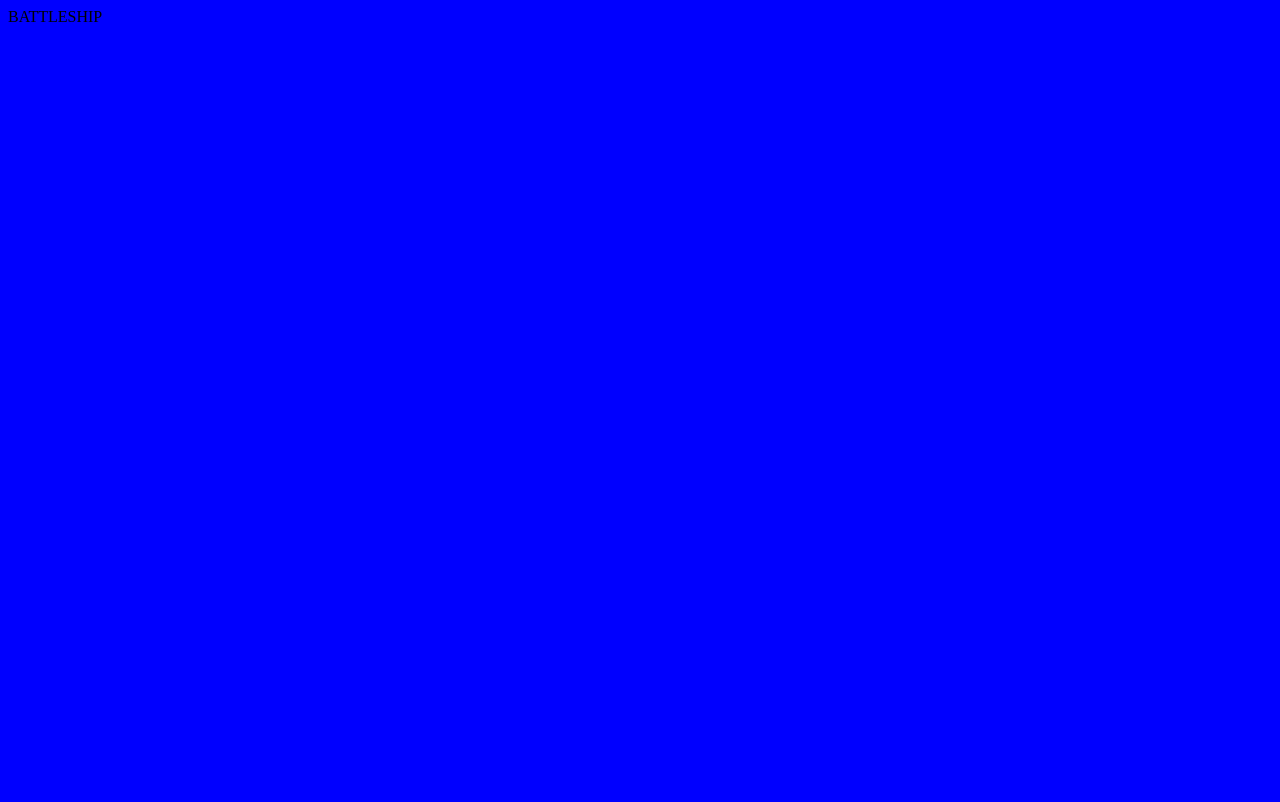
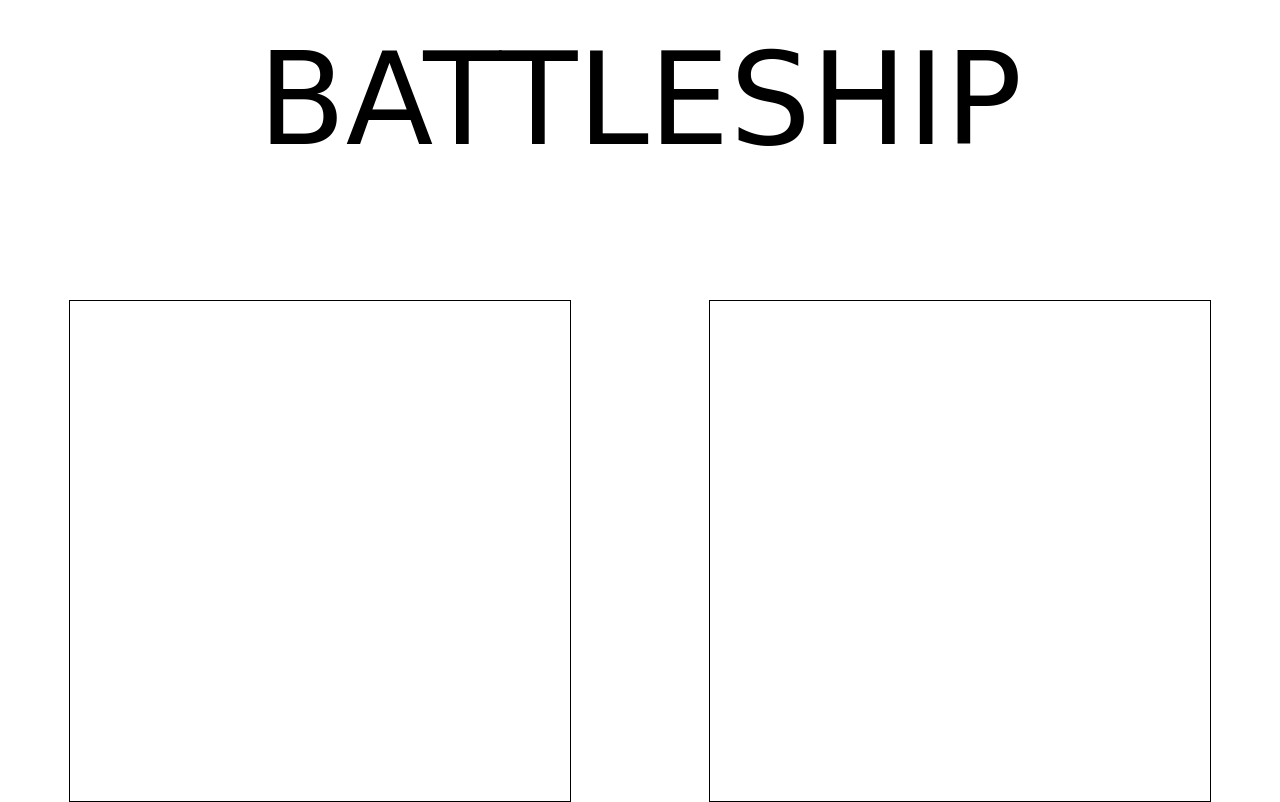
Before and after one commit to gcerv93/Battleship, a website built with webpack: page src/index.html in a window 1280 px wide. Built offline with nearby package versions, Linux system fonts and the light colour scheme.

Commit message:
Add initial page display

```diff
--- a/src/index.html
+++ b/src/index.html
@@ -8,5 +8,9 @@
 </head>
 <body>
   <header>BATTLESHIP</header>
+  <div class="content">
+    <div class="left"></div>
+    <div class="right"></div>
+  </div>
 </body>
 </html>
--- a/src/styles.css
+++ b/src/styles.css
@@ -1,3 +1,84 @@
+/* http://meyerweb.com/eric/tools/css/reset/
+   v2.0 | 20110126
+   License: none (public domain)
+*/
+
+html, body, div, span, applet, object, iframe,
+h1, h2, h3, h4, h5, h6, p, blockquote, pre,
+a, abbr, acronym, address, big, cite, code,
+del, dfn, em, img, ins, kbd, q, s, samp,
+small, strike, strong, sub, sup, tt, var,
+b, u, i, center,
+dl, dt, dd, ol, ul, li,
+fieldset, form, label, legend,
+table, caption, tbody, tfoot, thead, tr, th, td,
+article, aside, canvas, details, embed,
+figure, figcaption, footer, header, hgroup,
+menu, nav, output, ruby, section, summary,
+time, mark, audio, video {
+	margin: 0;
+	padding: 0;
+	border: 0;
+	font-size: 100%;
+	font: inherit;
+	vertical-align: baseline;
+}
+/* HTML5 display-role reset for older browsers */
+article, aside, details, figcaption, figure,
+footer, header, hgroup, menu, nav, section {
+	display: block;
+}
 body {
-  background-color: blue;
+	line-height: 1;
 }
+ol, ul {
+	list-style: none;
+}
+blockquote, q {
+	quotes: none;
+}
+blockquote:before, blockquote:after,
+q:before, q:after {
+	content: '';
+	content: none;
+}
+table {
+	border-collapse: collapse;
+	border-spacing: 0;
+}
+
+@import url('https://fonts.googleapis.com/css2?family=Big+Shoulders+Stencil+Text:wght@900&display=swap');
+
+body {
+  display: flex;
+  flex-direction: column;
+  height: 100%;
+}
+
+header {
+  display: flex;
+  justify-content: center;
+  align-items: center;
+  font-size: 8rem;
+  font-family: 'Big Shoulders Stencil Text', cursive;
+  height: 200px;
+}
+
+.content {
+  box-sizing: border-box;
+  padding-top: 100px;
+  display: flex;
+  justify-content: space-around;
+}
+
+.left {
+  border: 1px solid black;
+  height: 500px;
+  width: 500px;
+}
+
+.right {
+  border: 1px solid black;
+  height: 500px;
+  width: 500px;
+}
```
Also changed, not shown: dist/index.html, dist/main.css.
